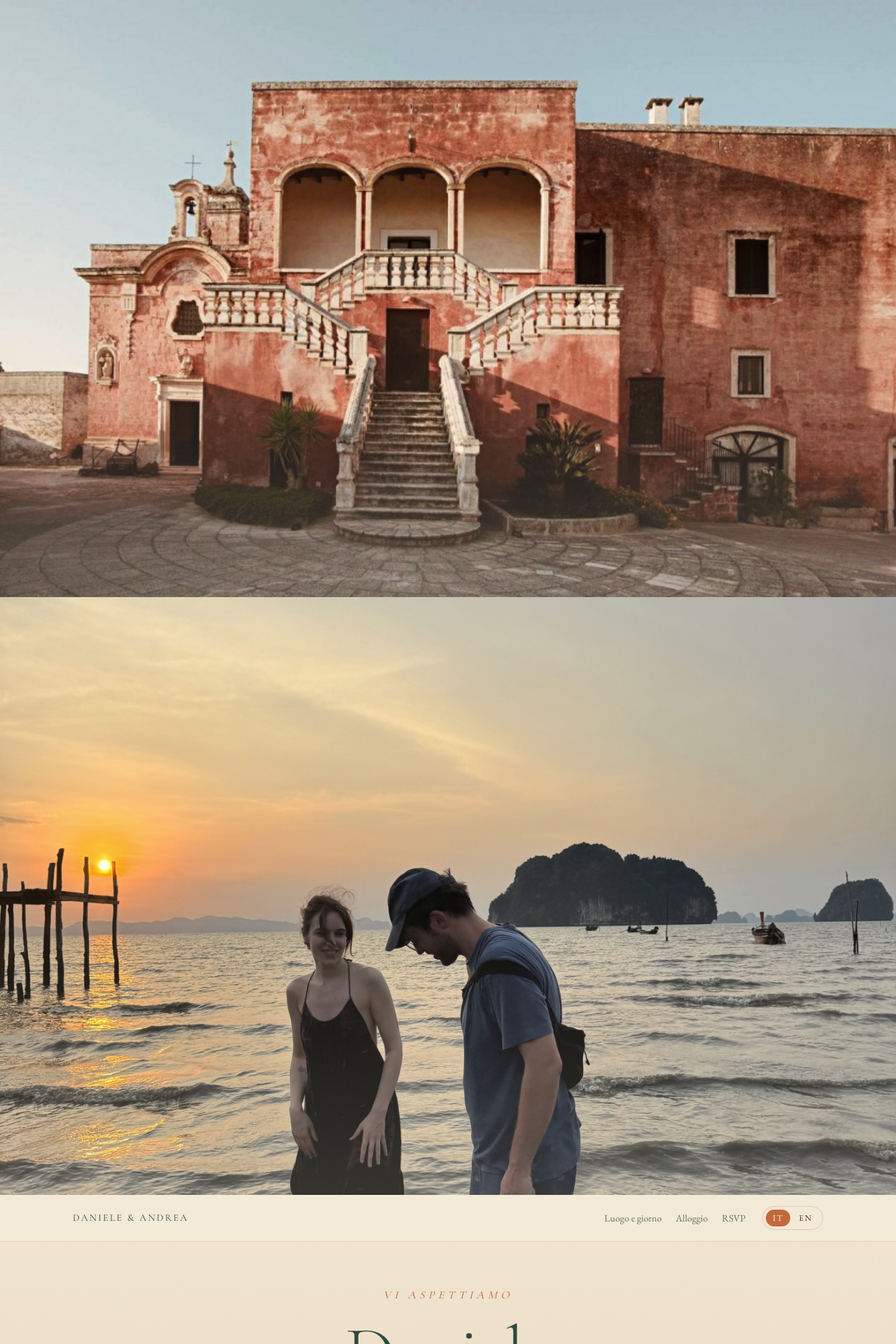
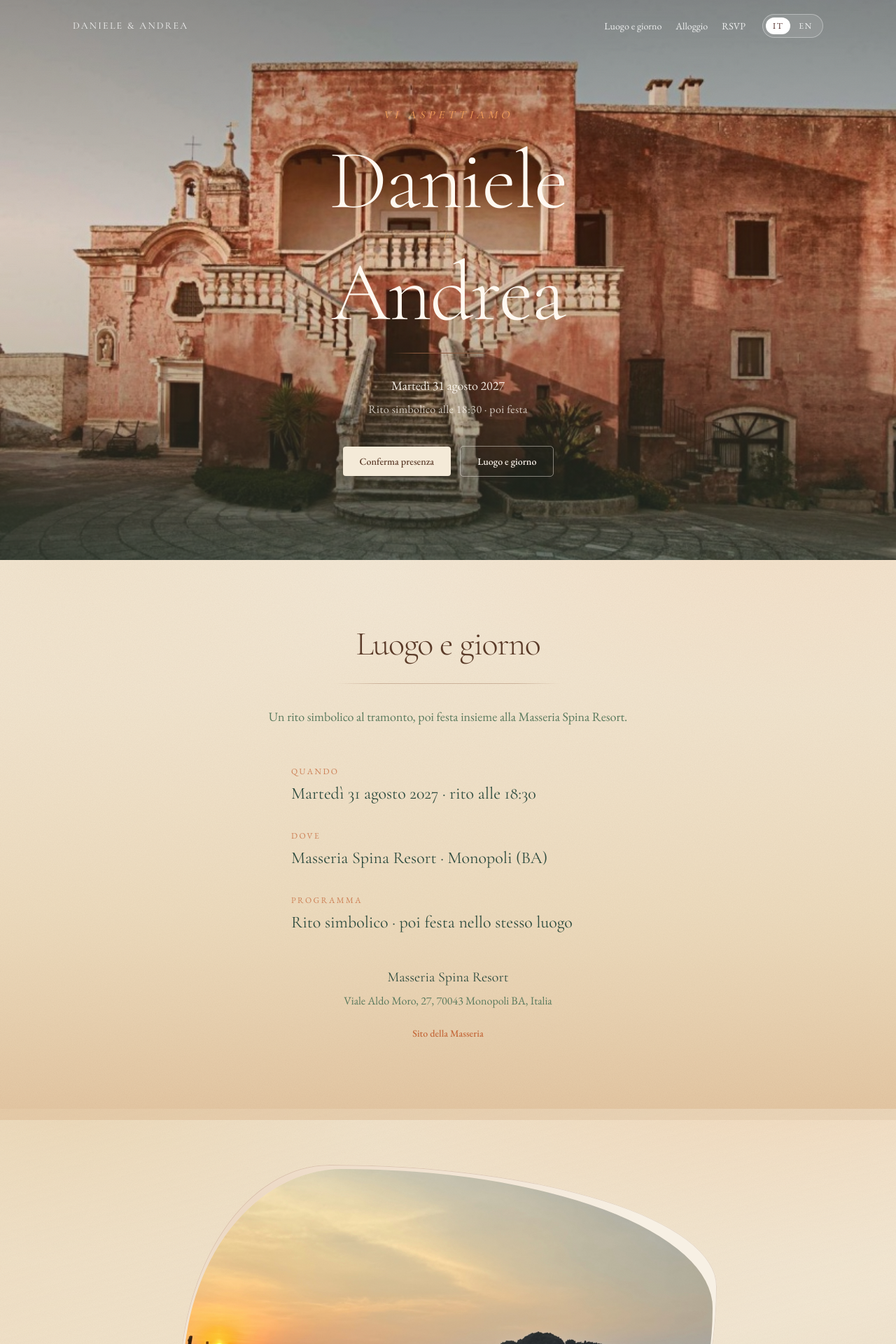
Before and after one commit to drizzoai-afk/wedding-site, a Next.js app: page / in a window 1280 px wide. Shown: the top 1920 px of the page at 70% size. Built offline with nearby package versions, Linux system fonts and the light colour scheme.

Commit message:
fix: Masseria full-bleed hero, then section order
Hero uses Masseria as full-bleed background with names overlaid;
below: place/day, couple (China frame), stay, gift/China, RSVP.

```diff
--- a/app/page.tsx
+++ b/app/page.tsx
@@ -1,17 +1,20 @@
+import { CoupleSection } from "@/components/couple-section";
 import { GiftSection } from "@/components/gift-section";
 import { Hero } from "@/components/hero";
 import { PlaceDaySection } from "@/components/place-day-section";
 import { RsvpSection } from "@/components/rsvp-section";
 import { SiteFooter } from "@/components/site-footer";
+import { SiteHeader } from "@/components/site-header";
 import { StaySection } from "@/components/stay-section";
 
 export default function Home() {
   return (
     <>
+      <SiteHeader />
       <main>
-        {/* Opening image is the first painted content inside Hero */}
         <Hero />
         <PlaceDaySection />
+        <CoupleSection />
         <StaySection />
         <GiftSection />
         <RsvpSection />
--- /dev/null
+++ b/components/couple-section.tsx
@@ -0,0 +1,17 @@
+import { PhotoFrame } from "@/components/photo-frame";
+import { wedding } from "@/lib/wedding";
+
+/** Couple photo — same bleed frame as the China photo. */
+export function CoupleSection() {
+  return (
+    <section className="wash-section wash-section--alt relative px-6 py-20 md:px-10">
+      <div className="watercolor-grain pointer-events-none absolute inset-0 opacity-20" />
+      <div className="relative mx-auto max-w-3xl">
+        <PhotoFrame
+          src={wedding.images.couple.src}
+          alt={wedding.images.couple.alt}
+        />
+      </div>
+    </section>
+  );
+}
--- a/components/gift-section.tsx
+++ b/components/gift-section.tsx
@@ -1,6 +1,6 @@
 "use client";
 
-import Image from "next/image";
+import { PhotoFrame } from "@/components/photo-frame";
 import { useLocale } from "@/lib/i18n/locale-context";
 import { wedding } from "@/lib/wedding";
 
@@ -11,17 +11,7 @@ export function GiftSection() {
     <section id="gift" className="wash-section relative px-6 py-24 md:px-10">
       <div className="watercolor-grain pointer-events-none absolute inset-0 opacity-25" />
       <div className="relative mx-auto grid max-w-5xl gap-12 md:grid-cols-2 md:items-center">
-        <div className="bleed-frame bleed-frame--soft">
-          <div className="relative aspect-[4/3] overflow-hidden bg-[color:var(--wash-soft)]">
-            <Image
-              src={wedding.images.china.src}
-              alt=""
-              fill
-              sizes="(max-width: 768px) 100vw, 50vw"
-              className="object-cover"
-            />
-          </div>
-        </div>
+        <PhotoFrame src={wedding.images.china.src} alt="" />
         <div className="md:pl-2">
           <h2 className="font-[family-name:var(--font-display)] text-4xl font-light md:text-5xl">
             {t("giftTitle")}
--- a/components/hero.tsx
+++ b/components/hero.tsx
@@ -2,96 +2,45 @@
 
 import Image from "next/image";
 import Link from "next/link";
-import { LanguageToggle } from "@/components/language-toggle";
 import { buttonVariants } from "@/components/ui/button";
 import { useLocale } from "@/lib/i18n/locale-context";
 import { cn } from "@/lib/utils";
 import { coupleNames, wedding } from "@/lib/wedding";
 
-function LandscapePhoto({
-  src,
-  alt,
-  priority = false,
-}: {
-  src: string;
-  alt: string;
-  priority?: boolean;
-}) {
-  return (
-    <div className="relative w-full bg-[color:var(--sand-1)]">
-      <figure className="relative mx-auto w-full max-w-[1600px]">
-        <div className="relative aspect-[3/2] w-full">
-          <Image
-            src={src}
-            alt={alt}
-            fill
-            priority={priority}
-            sizes="100vw"
-            className="object-cover object-center"
-          />
-        </div>
-        {/* Minimal acquerello: soft wash + light grain */}
-        <div
-          aria-hidden
-          className="pointer-events-none absolute inset-0 bg-[linear-gradient(180deg,color-mix(in_srgb,var(--sand-0)_14%,transparent)_0%,transparent_40%,color-mix(in_srgb,var(--sand-0)_22%,transparent)_100%)]"
-        />
-        <div
-          aria-hidden
-          className="watercolor-grain pointer-events-none absolute inset-0 opacity-[0.14] mix-blend-soft-light"
-        />
-      </figure>
-    </div>
-  );
-}
-
-/**
- * Opening order: 1) Masseria landscape, 2) couple landscape, then names/date.
- */
+/** Full-bleed Masseria background with names/date overlaid. */
 export function Hero() {
   const { t } = useLocale();
 
   return (
-    <section aria-label={coupleNames()}>
-      <LandscapePhoto
+    <section
+      aria-label={coupleNames()}
+      className="relative isolate min-h-[100svh] overflow-hidden"
+    >
+      <div className="absolute inset-0 -z-10">
+        <Image
           src={wedding.images.masseria.src}
           alt={wedding.images.masseria.alt}
+          fill
           priority
+          sizes="100vw"
+          className="object-cover object-center"
         />
-      <LandscapePhoto
-        src={wedding.images.couple.src}
-        alt={wedding.images.couple.alt}
+        <div
+          aria-hidden
+          className="absolute inset-0 bg-[linear-gradient(180deg,color-mix(in_srgb,var(--brown)_38%,transparent)_0%,color-mix(in_srgb,var(--terracotta)_18%,transparent)_40%,color-mix(in_srgb,var(--ink)_48%,transparent)_100%)]"
         />
-
-      <div className="border-b border-[color:var(--wash-edge)]/70 bg-[color:var(--sand-0)]/95">
-        <div className="mx-auto flex w-full max-w-6xl items-center justify-between gap-4 px-6 py-4 md:px-10">
-          <p className="font-[family-name:var(--font-display)] text-sm tracking-[0.16em] text-[color:var(--ink)] uppercase">
-            {coupleNames()}
-          </p>
-          <div className="flex items-center gap-4 md:gap-6">
-            <nav className="hidden items-center gap-5 text-sm text-muted-foreground sm:flex">
-              <Link href="#place-day" className="hover:text-foreground">
-                {t("navDetails")}
-              </Link>
-              <Link href="#stay" className="hover:text-foreground">
-                {t("navStay")}
-              </Link>
-              <Link href="#rsvp" className="hover:text-foreground">
-                {t("navRsvp")}
-              </Link>
-            </nav>
-            <LanguageToggle tone="ink" />
-          </div>
-        </div>
+        <div
+          aria-hidden
+          className="watercolor-grain absolute inset-0 opacity-[0.16] mix-blend-soft-light"
+        />
       </div>
 
-      <div className="wash-section relative px-6 pb-20 pt-14 text-center md:px-10 md:pt-16">
-        <div className="watercolor-grain pointer-events-none absolute inset-0 opacity-20" />
-        <div className="relative mx-auto max-w-3xl">
-          <p className="animate-rise-1 mb-6 font-[family-name:var(--font-display)] text-sm tracking-[0.32em] text-primary italic uppercase md:text-base">
+      <div className="mx-auto flex min-h-[100svh] w-full max-w-5xl flex-col items-center justify-center px-6 pb-20 pt-28 text-center text-[#fff8f0] md:px-10">
+        <p className="animate-rise-1 mb-7 font-[family-name:var(--font-display)] text-sm tracking-[0.32em] text-[color:var(--sun)] italic uppercase md:text-base">
           {t("heroEyebrow")}
         </p>
 
-          <h1 className="animate-rise-2 font-[family-name:var(--font-display)] text-[clamp(3rem,11vw,6.5rem)] leading-[0.92] font-light tracking-[-0.02em] text-balance text-[color:var(--ink)]">
+        <h1 className="animate-rise-2 font-[family-name:var(--font-display)] text-[clamp(3.4rem,13vw,7.5rem)] leading-[0.9] font-light tracking-[-0.02em] text-balance drop-shadow-[0_2px_28px_rgba(0,0,0,0.3)]">
           <span className="block">{wedding.partnerOne}</span>
           <span
             aria-hidden
@@ -102,19 +51,22 @@ export function Hero() {
           <span className="block">{wedding.partnerTwo}</span>
         </h1>
 
-          <div className="animate-rise-3 horizon-rule mx-auto mt-8 w-40 max-w-[40%]" aria-hidden />
+        <div className="animate-rise-3 horizon-rule mt-8 w-40 max-w-[40%] opacity-50" aria-hidden />
 
-          <p className="animate-rise-3 mt-8 text-base text-foreground md:text-lg">
+        <p className="animate-rise-3 mt-8 max-w-xl text-base text-[#fff8f0]/92 md:text-lg">
           {t("heroDate")}
         </p>
-          <p className="animate-rise-3 mt-2 text-sm tracking-wide text-muted-foreground md:text-base">
+        <p className="animate-rise-3 mt-2 text-sm tracking-wide text-[#fff8f0]/75 md:text-base">
           {t("heroSub")}
         </p>
 
         <div className="animate-rise-4 mt-10 flex flex-wrap items-center justify-center gap-3">
           <Link
             href="#rsvp"
-              className={cn(buttonVariants({ size: "lg" }), "h-11 rounded-md px-6")}
+            className={cn(
+              buttonVariants({ size: "lg" }),
+              "h-11 rounded-md bg-[color:var(--sand-0)] px-6 text-[color:var(--brown)] hover:bg-white",
+            )}
           >
             {t("ctaRsvp")}
           </Link>
@@ -122,14 +74,13 @@ export function Hero() {
             href="#place-day"
             className={cn(
               buttonVariants({ variant: "outline", size: "lg" }),
-                "h-11 rounded-md px-6",
+              "h-11 rounded-md border-[#fff8f0]/45 bg-transparent px-6 text-[#fff8f0] hover:bg-white/10 hover:text-white",
             )}
           >
             {t("ctaDetails")}
           </Link>
         </div>
       </div>
-      </div>
     </section>
   );
 }
--- /dev/null
+++ b/components/photo-frame.tsx
@@ -0,0 +1,29 @@
+import Image from "next/image";
+
+/** Shared soft bleed frame used for couple + China photos. */
+export function PhotoFrame({
+  src,
+  alt,
+  priority = false,
+  className = "",
+}: {
+  src: string;
+  alt: string;
+  priority?: boolean;
+  className?: string;
+}) {
+  return (
+    <div className={`bleed-frame bleed-frame--soft ${className}`.trim()}>
+      <div className="relative aspect-[4/3] overflow-hidden bg-[color:var(--wash-soft)]">
+        <Image
+          src={src}
+          alt={alt}
+          fill
+          priority={priority}
+          sizes="(max-width: 768px) 100vw, 50vw"
+          className="object-cover"
+        />
+      </div>
+    </div>
+  );
+}
--- /dev/null
+++ b/components/site-header.tsx
@@ -0,0 +1,34 @@
+"use client";
+
+import Link from "next/link";
+import { LanguageToggle } from "@/components/language-toggle";
+import { useLocale } from "@/lib/i18n/locale-context";
+import { coupleNames } from "@/lib/wedding";
+
+export function SiteHeader() {
+  const { t } = useLocale();
+
+  return (
+    <header className="pointer-events-none absolute inset-x-0 top-0 z-30">
+      <div className="mx-auto flex w-full max-w-6xl items-center justify-between gap-4 px-6 py-5 md:px-10">
+        <p className="pointer-events-auto font-[family-name:var(--font-display)] text-sm tracking-[0.16em] text-white/90 uppercase">
+          {coupleNames()}
+        </p>
+        <div className="pointer-events-auto flex items-center gap-4 md:gap-6">
+          <nav className="hidden items-center gap-5 text-sm text-white/85 sm:flex">
+            <Link href="#place-day" className="hover:text-white">
+              {t("navDetails")}
+            </Link>
+            <Link href="#stay" className="hover:text-white">
+              {t("navStay")}
+            </Link>
+            <Link href="#rsvp" className="hover:text-white">
+              {t("navRsvp")}
+            </Link>
+          </nav>
+          <LanguageToggle />
+        </div>
+      </div>
+    </header>
+  );
+}
```
Also changed, not shown: 1 other file (tests, documents, lock files or other folders). Lines whose indentation alone changed are shown as unchanged.
